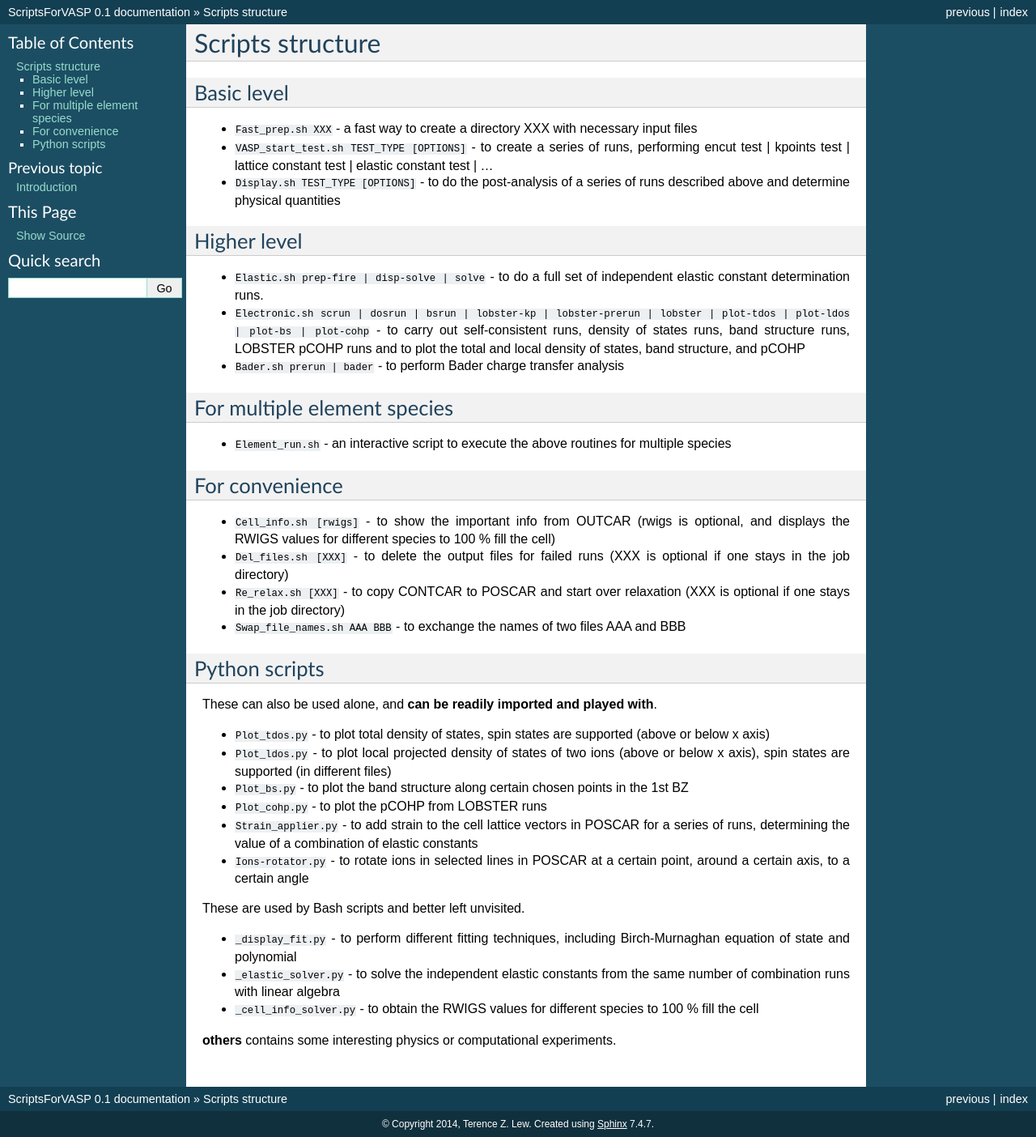
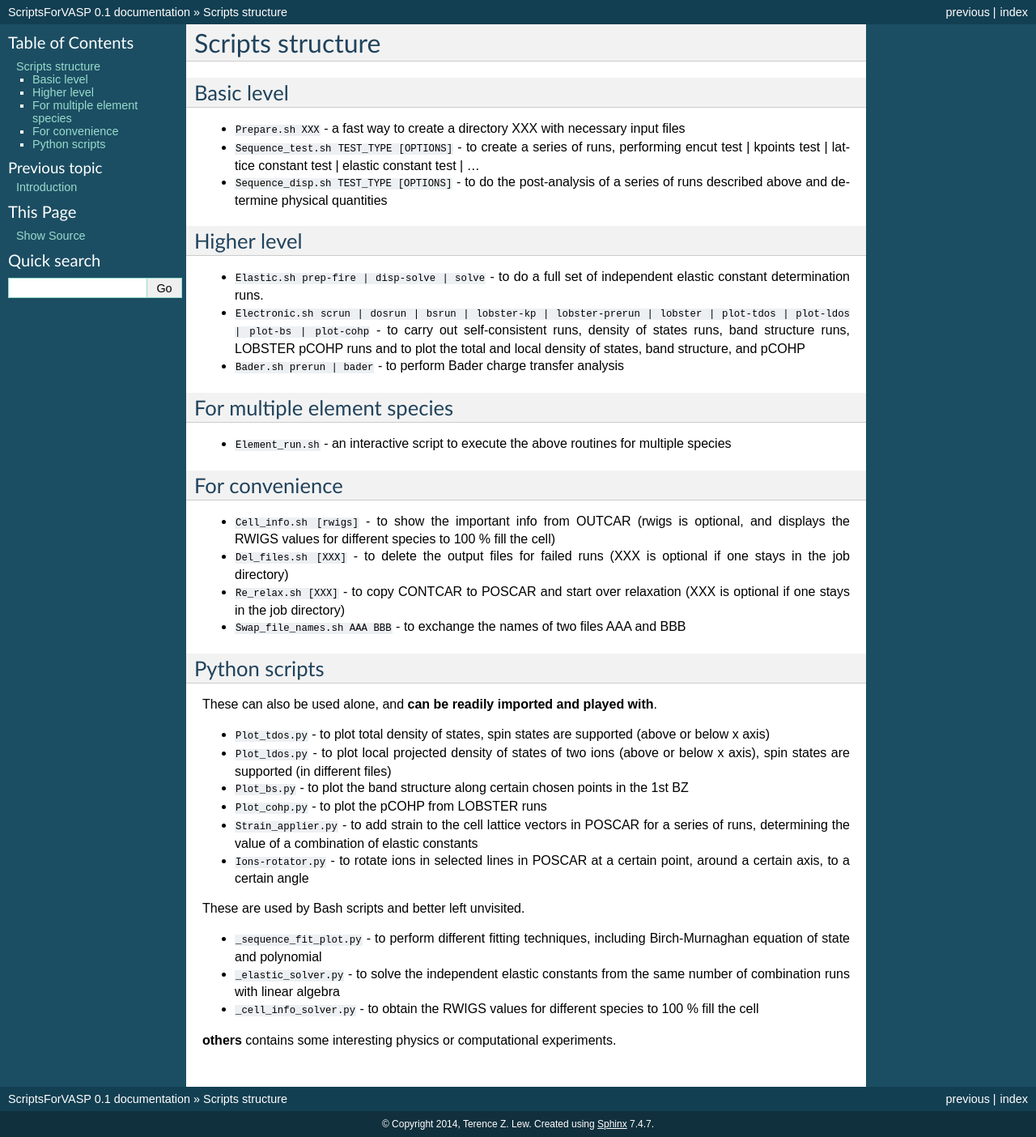
Before and after one commit to terencezl/ScriptsForVASP, a Sphinx documentation site: the page built from docs/script-structure.rst, in a window 1280 px wide. Shown: the whole page at 81% size. Built offline with Sphinx 7.4.7, drawn with Linux system fonts in a browser that asks for light colours.

Commit message:
Rename...

```diff
--- a/Strain_applier.py
+++ b/Strain_applier.py
@@ -1,5 +1,5 @@
 #!/usr/bin/env python
-# Used by VASP_start_test.sh for altering the real space vectors in POSCAR
+# Used by Sequence_test.sh for altering the real space vectors in POSCAR
 
 import sys
 import numpy as np
--- a/_display_fit.py
+++ b/_sequence_fit_plot.py
@@ -1,5 +1,5 @@
 #!/usr/bin/env python
-# _display_fit.py test_type line_start data_line_count
+# _sequence_fit_plot.py test_type line_start data_line_count
 import sys
 import numpy as np
 import matplotlib
--- a/docs/introduction.rst
+++ b/docs/introduction.rst
@@ -15,7 +15,7 @@ The **second** is providing a collection of scripts, written in a shell scriptin
 
 * With all of the output files present, one can do far more checks and data collection with some knowledge of command line tools such as **cat**, **grep**, **sed**, **awk**, and **find**. These tools are considered more universal than the layered classes and methods defined in ASE Python package. The executable scripts in a single directory are grouped more straighforwardly, showing the users only task related commands with simple keywords. As far as my own experience, VASP is already a delicate machine that requires enough memorization of its tags, and through reading the docs on them written by the VASP creators, I automatically get the idea of where to look for the desired information in the output files. There is really less motivation to learn a completely new Pythonic scheme. Plus, if the physics I'm looking at needs custom expression and control than standard methods provided by a Python package, I'm more likely to express it myself with **grep**, **sed** and **awk**, than wait for the developers of ASE to come up with a new method and a new code block somewhere in their documentation. At least, at this stage in my opinion, there are more physics than the convenient expression of Python classes and methods.
 
-* One can freely separate processes of the input files preparation, job submission and post-analysis, just as implemented in this project by **VASP_start_test.sh**, **Fire.sh**, and **Display.sh**, or combine the first two for daily use when feeling secure as **Prep-fire.sh**. For a single run, one can just use **Fast_prep.sh**. The overall directory structure will be very neat. This opens a door widely to runs that depend on the output of previous runs. It's just several lines of commands away with all the convenient tools in the linux shell.
+* One can freely separate processes of the input files preparation, job submission and post-analysis, just as implemented in this project by **Sequence_test.sh**, **Fire.sh**, and **Sequence_disp.sh**, or combine the first two for daily use when feeling secure as **Prep-fire.sh**. For a single run, one can just use **Prepare.sh**. The overall directory structure will be very neat. This opens a door widely to runs that depend on the output of previous runs. It's just several lines of commands away with all the convenient tools in the linux shell.
 
 * If one writes up a Python script describing a series of runs with ASE, and submit the whole thing, and it reaches the walltime, or one or more of the runs crash, or the script is faulty somewhere, which are scenarios that always happen, the script cannot be finished, and it would be difficult to pick up what has been terminated unexpectedly. The scheme is somewhat fragile. With the existence of multiple subdirectories, however, one can give each run in a series an independent job submission script, and submit them selectively. If one run reaches the walltime or simply fails, one can easily identify it, change the input parameter and submit it again, and other runs won't be affected. If there are mistakes in the job preparation scripts, one will discover them before submission, because chances are that those mistakes are directly output on the screen before one fire up the submission scripts.
 
--- a/docs/script-structure.rst
+++ b/docs/script-structure.rst
@@ -4,9 +4,9 @@ Scripts structure
 Basic level
 -----------
 
-* ``Fast_prep.sh XXX`` - a fast way to create a directory XXX with necessary input files
-* ``VASP_start_test.sh TEST_TYPE [OPTIONS]`` - to create a series of runs, performing encut test | kpoints test | lattice constant test | elastic constant test | ...
-* ``Display.sh TEST_TYPE [OPTIONS]`` - to do the post-analysis of a series of runs described above and determine physical quantities
+* ``Prepare.sh XXX`` - a fast way to create a directory XXX with necessary input files
+* ``Sequence_test.sh TEST_TYPE [OPTIONS]`` - to create a series of runs, performing encut test | kpoints test | lattice constant test | elastic constant test | ...
+* ``Sequence_disp.sh TEST_TYPE [OPTIONS]`` - to do the post-analysis of a series of runs described above and determine physical quantities
 
 Higher level
 ------------
@@ -45,7 +45,7 @@ These can also be used alone, and **can be readily imported and played with**.
 
 These are used by Bash scripts and better left unvisited.
 
-* ``_display_fit.py`` - to perform different fitting techniques, including Birch-Murnaghan equation of state and polynomial
+* ``_sequence_fit_plot.py`` - to perform different fitting techniques, including Birch-Murnaghan equation of state and polynomial
 * ``_elastic_solver.py`` - to solve the independent elastic constants from the same number of combination runs with linear algebra
 * ``_cell_info_solver.py`` - to obtain the RWIGS values for different species to 100 % fill the cell
 
```
Also changed, not shown: README.rst (+4 -4 lines), 10 other files.
